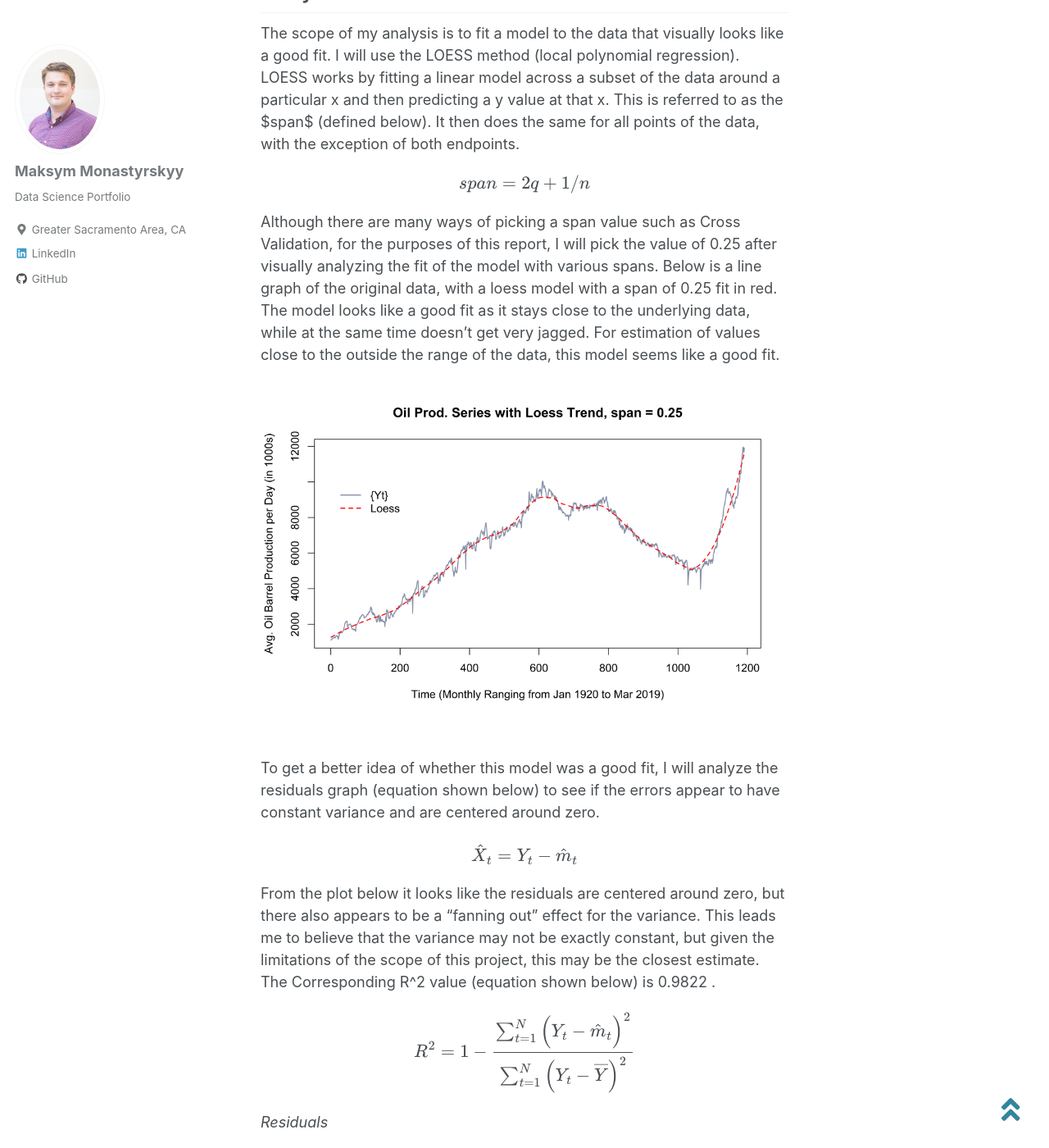
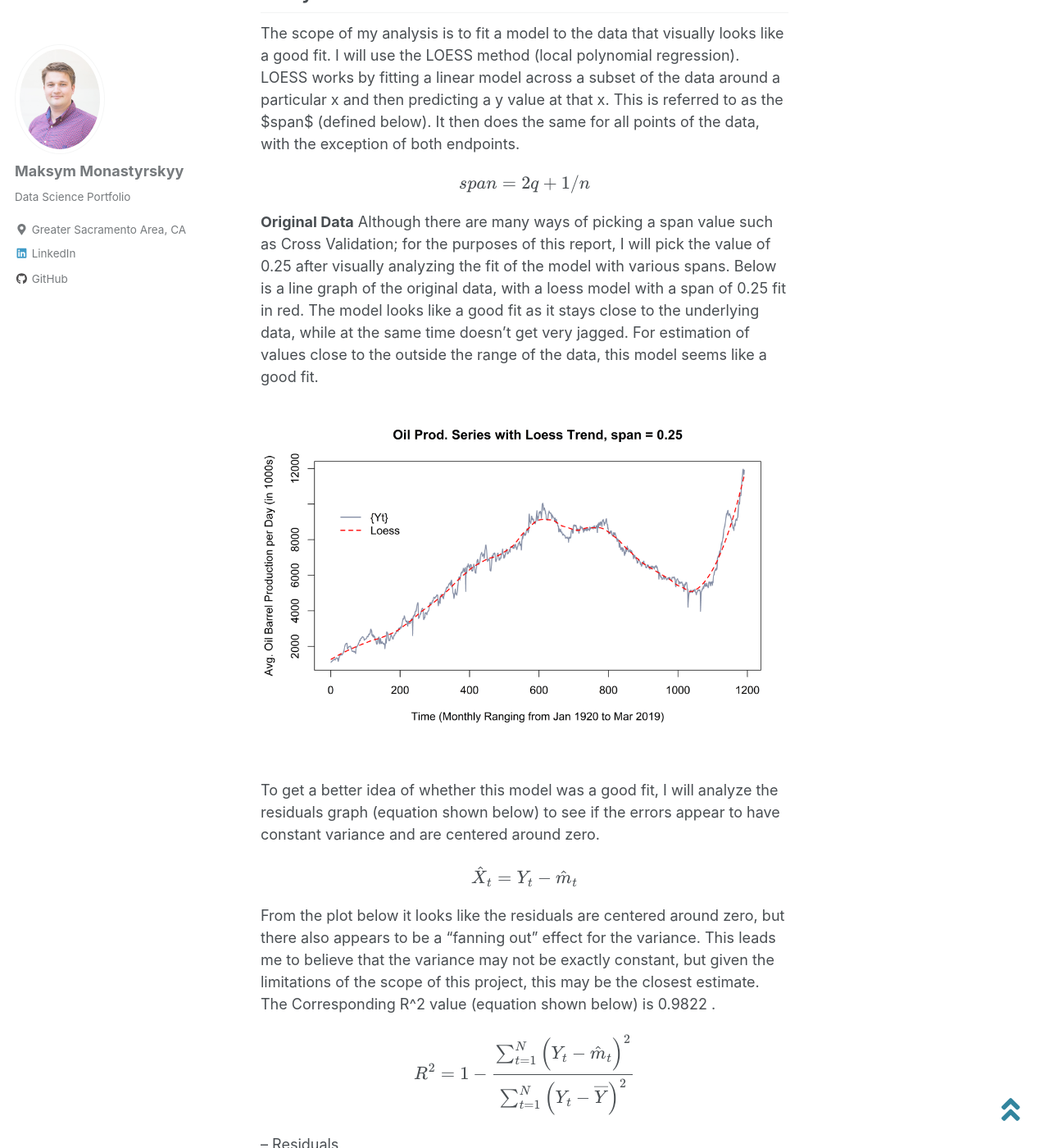
Before and after one commit to monastyrskyy/monastyrskyy.github.io, a Jekyll site: the page built from _posts/2019-2-26-time-series.md, in a window 1280 px wide and 1400 px high, scrolled down 1181 px. Shown: the whole window at 82% size. Built offline with Jekyll 4.4.1, drawn with Linux system fonts in a browser that asks for light colours; cached includes are drawn as plain includes; nearby versions of some CDN libraries; formulas are drawn with MathJax 3; some of the changed text lies outside the part shown.

Commit message:
draft 12

```diff
--- a/_posts/2019-2-26-time-series.md
+++ b/_posts/2019-2-26-time-series.md
@@ -60,7 +60,8 @@
 span = {2q+1}/{n}
 $$
 
-Although there are many ways of picking a span value such as Cross Validation, for the purposes of this report, I will pick the value of 0.25 after visually analyzing the fit of the model with various spans. Below is a line graph of the original data, with a loess model with a span of 0.25 fit in red. The model looks like a good fit as it stays close to the underlying data, while at the same time doesn't get very jagged. For estimation of values close to the outside the range of the data, this model seems like a good fit.
+**Original Data**
+Although there are many ways of picking a span value such as Cross Validation; for the purposes of this report, I will pick the value of 0.25 after visually analyzing the fit of the model with various spans. Below is a line graph of the original data, with a loess model with a span of 0.25 fit in red. The model looks like a good fit as it stays close to the underlying data, while at the same time doesn't get very jagged. For estimation of values close to the outside the range of the data, this model seems like a good fit.
 
 
 <div style="text-align:center"><img src="{{ site.url }}{{ site.baseurl }}/images/4.time_series_oil/1.loess_span_0.25_V1.png" alt="Original data with loess span = 0.25"></div><br/>
@@ -77,10 +78,10 @@
  R^2 = 1 - {\sum_{t = 1}^N \Big( Y_{t}-\hat{m}_{t} \Big)^2 \over {\sum_{t = 1}^N \Big( Y_{t}-\overline{Y} \Big)^2}}
 $$
 
-*Residuals*
+-- Residuals
 <div style="text-align:center"><img src="{{ site.url }}{{ site.baseurl }}/images/4.time_series_oil/2.residuals_V1.png" alt="Original data with loess span = 0.25"></div><br/>
 
-
+**Log of Original Data**
 One way to test if it's possible to get a better fit for the model is by transforming the underlying data and getting a loess curve to the transformed data. As with picking the value for the span, there are many ways to pick a transformation. In this section I will transform the original data by taking its natural log. In the graph below it looks like the model is a closer fit to the log of the original data, which is a promising result for the transformation. But to be sure, I will also analyze the residuals as well as the R^2 value.
 
 
@@ -88,7 +89,7 @@
 
 The R^2 value is 0.9828, which is only 0.0006 higher than the R^2 value for the original data. This further confirms that a transformation is not necessary as it doesn't produce significantly better results.
 
-*residuals*
+-- Residuals
 <div style="text-align:center"><img src="{{ site.url }}{{ site.baseurl }}/images/4.time_series_oil/4.log_residuals_V1.png" alt="Original data with loess span = 0.25"></div><br/>
 
 ## Results
```
